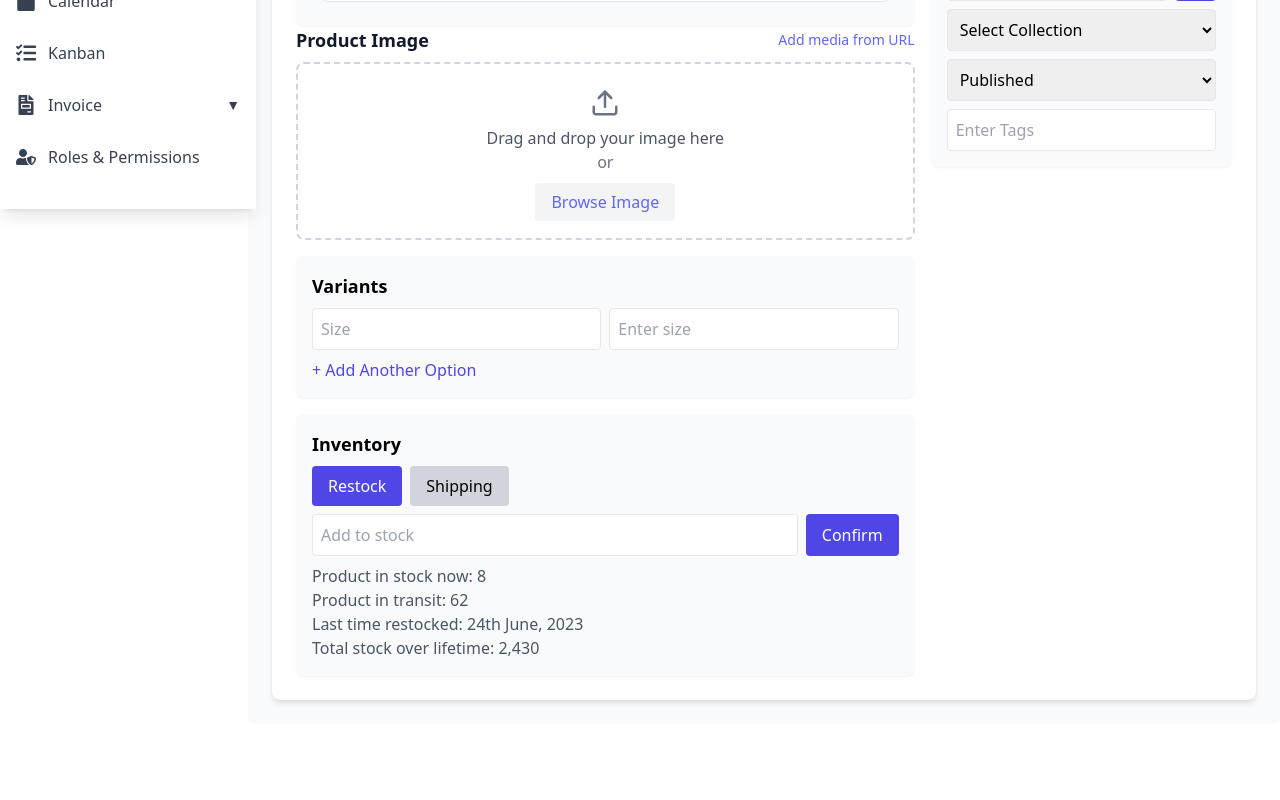
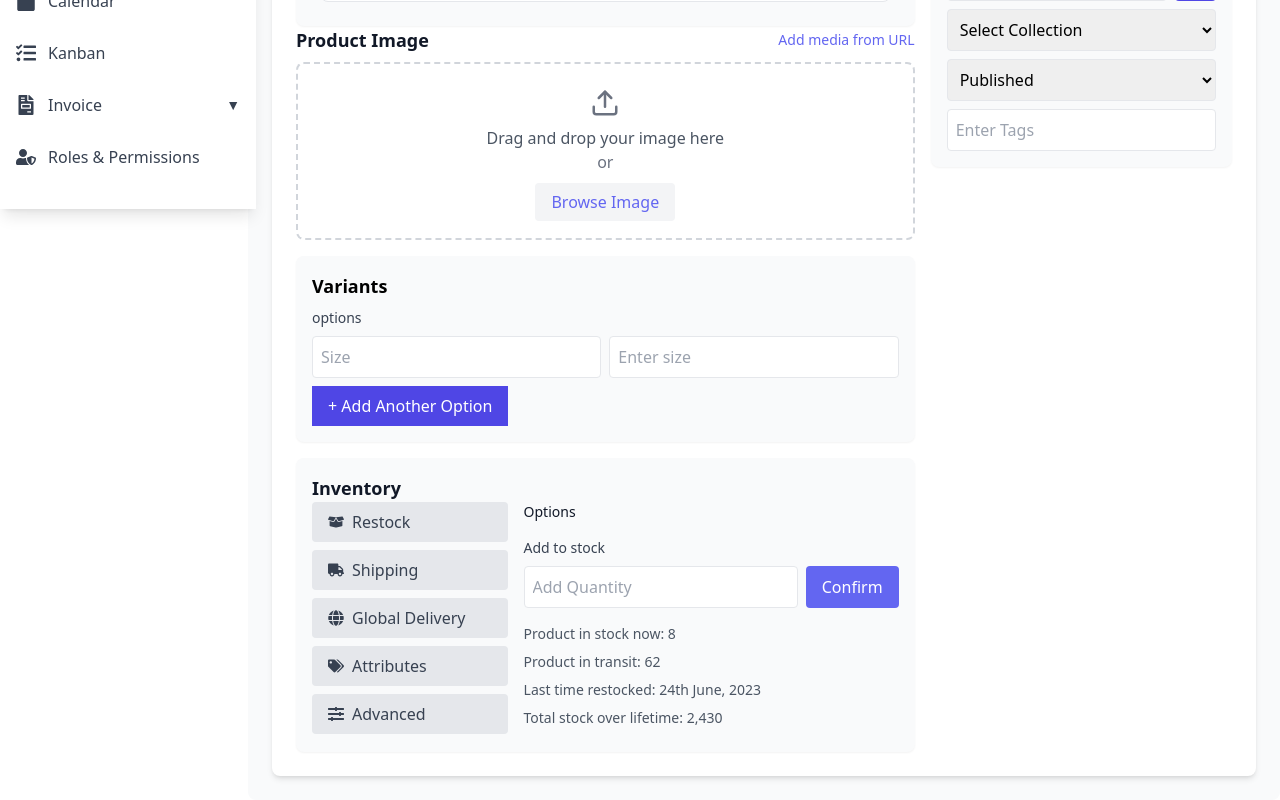
Before and after one commit to xnafi/dashboard, a React (Vite) app: page /ECommerceProductAdd in a window 1280 px wide. Shown: the part 591-1391 px from the top of the page. Before the commit the page ends 1315 px from the top, so only its background shows below. Built offline with nearby package versions, Linux system fonts and the light colour scheme.

Commit message:
Ecommerce product add a new product

```diff
--- a/src/pages/eCommerce/ECommerceProductAdd.tsx
+++ b/src/pages/eCommerce/ECommerceProductAdd.tsx
@@ -1,10 +1,12 @@
 import { useState } from "react";
 import { FiUpload } from "react-icons/fi";
 import { Switch } from "@headlessui/react";
+import { FaBoxOpen, FaTruck, FaGlobe, FaTags, FaSlidersH } from "react-icons/fa";
 
 
 const ECommerceProductAdd = () => {
   const [enabled, setEnabled] = useState(true);
+  const [activeTab, setActiveTab] = useState("Restock");
 
 
     const [image, setImage] = useState<string | null>(null);
@@ -25,6 +27,9 @@ const ECommerceProductAdd = () => {
         setImage(imageUrl);
       }
     };
+
+
+
 
 
   return (
@@ -175,7 +180,10 @@ const ECommerceProductAdd = () => {
             {/* Variants */}
             <div className="bg-gray-50 p-4 rounded-lg shadow-sm mt-4">
               <h2 className="text-lg font-semibold mb-2">Variants</h2>
+              <div>
+                <h2 className="text-sm font-medium text-gray-700 dark:text-gray-300 block mb-2">options</h2>
               <div className="flex space-x-2">
+
                 <input
                   type="text"
                   placeholder="Size"
@@ -187,34 +195,67 @@ const ECommerceProductAdd = () => {
                   className="w-1/2 p-2 border rounded"
                 />
               </div>
-              <button className="mt-2 text-indigo-600">+ Add Another Option</button>
+              <button className="mt-2 bg-indigo-600 text-white px-4 py-2 ">+ Add Another Option</button>
+            </div>
             </div>
 
             {/* Inventory */}
-            <div className="bg-gray-50 p-4 rounded-lg shadow-sm mt-4">
-              <h2 className="text-lg font-semibold mb-2">Inventory</h2>
-              <div className="flex space-x-2">
-                <button className="px-4 py-2 bg-indigo-600 text-white rounded">
-                  Restock
+            <div className="bg-gray-50 p-4 rounded-lg shadow-sm dark:bg-gray-800 mt-4">
+      {/* Header */}
+      <h2 className="text-lg font-semibold text-gray-900 dark:text-white">Inventory</h2>
+
+      {/* Sidebar Navigation */}
+      <div className="flex">
+        <div className="w-1/3 space-y-2">
+          {[
+            { name: "Restock", icon: <FaBoxOpen /> },
+            { name: "Shipping", icon: <FaTruck /> },
+            { name: "Global Delivery", icon: <FaGlobe /> },
+            { name: "Attributes", icon: <FaTags /> },
+            { name: "Advanced", icon: <FaSlidersH /> },
+          ].map((tab) => (
+            <button
+              key={tab.name}
+              onClick={() => setActiveTab(tab.name)}
+              className={`w-full flex items-center space-x-2 px-4 py-2 rounded text-left transition ${
+                activeTab === tab.name
+                  ? "bg-gray-200 text-gray-700"
+                  : "bg-gray-200 text-gray-700 hover:bg-indigo-500 hover:text-white"
+              }`}
+            >
+              {tab.icon}
+              <span>{tab.name}</span>
             </button>
-                <button className="px-4 py-2 bg-gray-300 rounded">Shipping</button>
+          ))}
         </div>
+
+        {/* Content Section */}
+        <div className="w-2/3 pl-4">
+          <h3 className="text-sm font-normal text-gray-900 dark:text-white">Options</h3>
+          <div>
+          <h2 className="text-sm font-normal mt-4 text-gray-700 dark:text-gray-300 block mb-2">Add to stock</h2>
+
           <div className="mt-2 flex space-x-2">
             <input
-                  type="text"
-                  placeholder="Add to stock"
-                  className="w-full p-2 border rounded"
+              type="number"
+              placeholder="Add Quantity"
+              className="w-full p-2 border rounded outline-none focus:ring-2 focus:ring-indigo-500"
             />
-                <button className="px-4 py-2 bg-indigo-600 text-white rounded">
+            <button className="px-4 py-2 bg-indigo-500 text-white rounded hover:bg-indigo-600">
               Confirm
             </button>
           </div>
-              <p className="text-gray-600 mt-2">
-                Product in stock now: 8 <br />
-                Product in transit: 62 <br />
-                Last time restocked: 24th June, 2023 <br />
-                Total stock over lifetime: 2,430
+          </div>
+
+          {/* Stock Details */}
+          <p className="text-gray-600 dark:text-gray-300 mt-4 text-sm">
+            <span className="block mb-2">Product in stock now: 8</span>
+            <span className="block mb-2">Product in transit: 62</span>
+            <span className="block mb-2">Last time restocked: 24th June, 2023</span>
+            <span className="block mb-2">Total stock over lifetime: 2,430</span>
           </p>
+        </div>
+      </div>
     </div>
           </div>
 
```
Lines whose indentation alone changed are shown as unchanged.
